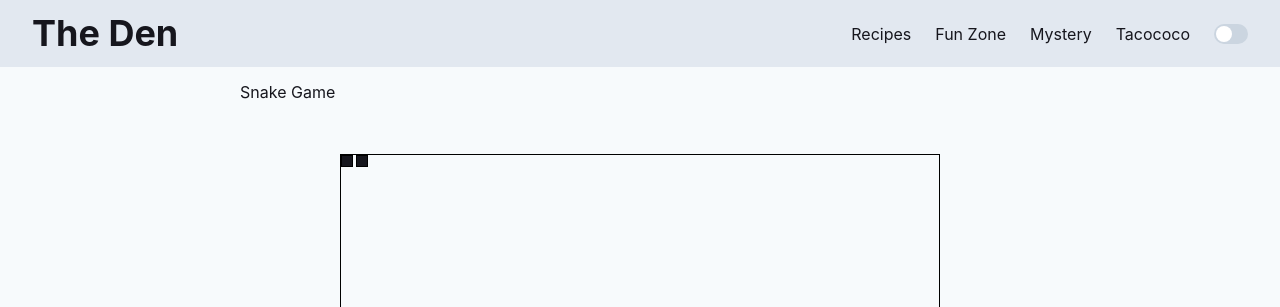
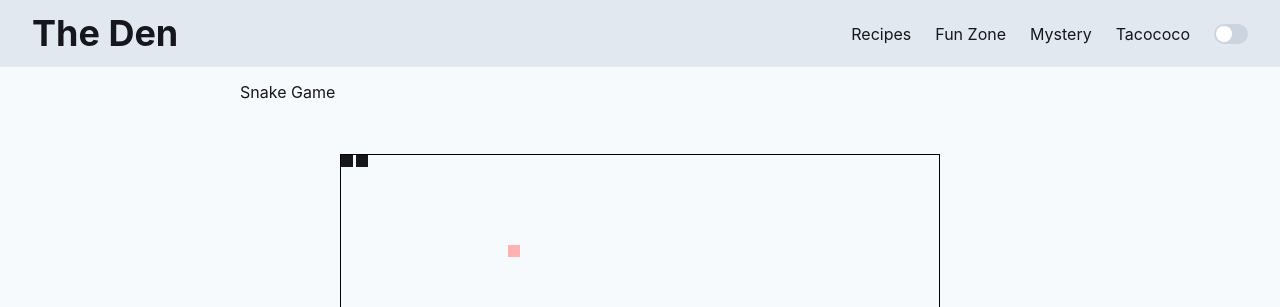
Before and after one commit to kev-luo/denmark, a Next.js app: page /funzone/snakeGame in a window 1280 px wide. Shown: the top 307 px of the page. Built offline with nearby package versions, Linux system fonts and the light colour scheme.

Commit message:
display snake food

```diff
--- /dev/null
+++ b/src/components/SnakeGame/Food.js
@@ -0,0 +1,16 @@
+import React from "react";
+import { Box } from "@chakra-ui/react";
+
+export default function Food({ food }) {
+  return (
+    <Box
+      pos="absolute"
+      w="2%"
+      h="2%"
+      left={`${food[0]}%`}
+      top={`${food[1]}%`}
+      bg="red.200"
+      zIndex={1}
+    />
+  );
+}
--- a/src/components/SnakeGame/GameCanvas.js
+++ b/src/components/SnakeGame/GameCanvas.js
@@ -1,16 +1,35 @@
-import React, { useState } from 'react'
-import { Box } from "@chakra-ui/react"
+import React, { useState } from "react";
+import { Box } from "@chakra-ui/react";
 
 import Snake from "./Snake";
+import Food from "./Food";
+
+const getFoodPos = () => {
+  const x = Math.floor(Math.random() * 99);
+  const y = Math.floor(Math.random() * 99);
+  return [x,y]
+};
 
 export default function GameCanvas() {
-  const [snakeDots, setSnakeDots] = useState([
-    [0,0],
-    [2.5,0]
-  ])
+  const [gameDeets, setGameDeets] = useState({
+    snakeDots: [
+      [0, 0],
+      [2.5, 0],
+    ],
+    food: getFoodPos(),
+    direction: 'right' // initial snake direction is right
+  });
   return (
-    <Box border="1px solid black" position="relative" w={600} h={600} my={50} mx="auto">
-      <Snake snakeDots={snakeDots}/>
+    <Box
+      border="1px solid black"
+      pos="relative"
+      w={600}
+      h={600}
+      my={50}
+      mx="auto"
+    >
+      <Snake snakeDots={gameDeets.snakeDots} />
+      <Food food={gameDeets.food} />
     </Box>
-  )
+  );
 }
--- a/src/components/SnakeGame/Snake.js
+++ b/src/components/SnakeGame/Snake.js
@@ -7,13 +7,13 @@ export default function Snake({ snakeDots }) {
       {snakeDots.map((pos) => {
         return (
           <Box
-            position="absolute"
+            pos="absolute"
             w="2%"
             h="2%"
             left={`${pos[0]}%`}
             top={`${pos[1]}%`}
-            backgroundColor="black"
-            border="1px solid black"
+            bg="black"
+            zIndex={2}
           />
         );
       })}
```
